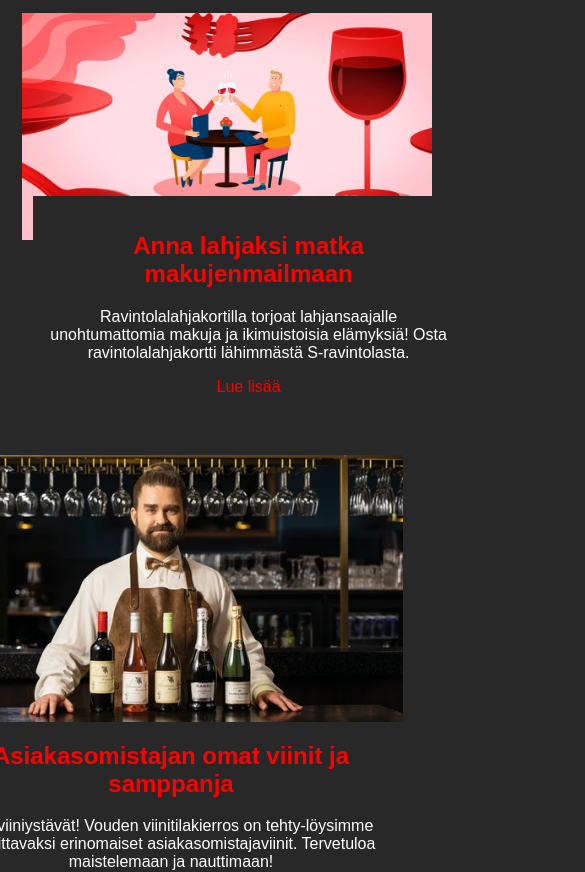
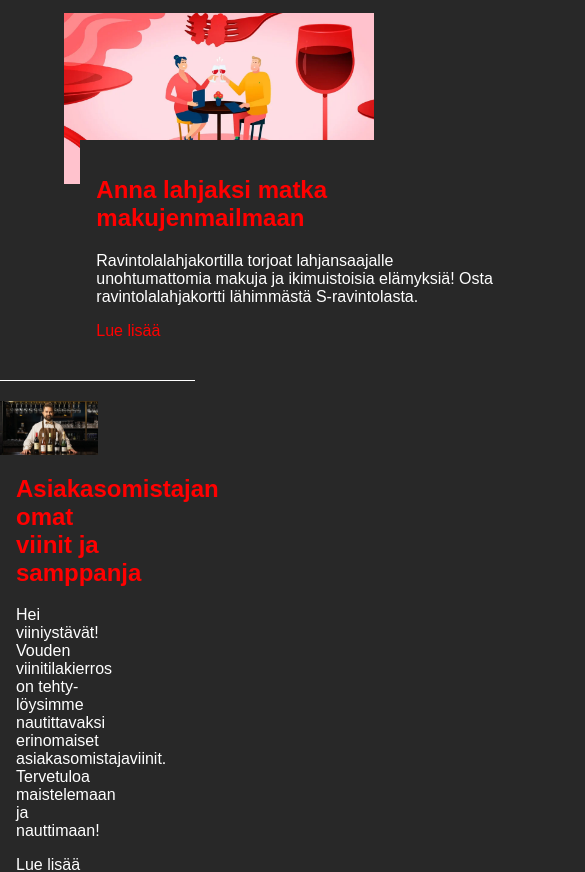
Before and after one commit to MarkusAP98/barplay02, a React (Create React App) app: page / in a window 390 px wide. Shown: the part 1870-2742 px from the top of the page, 585 px wide, since content can reach past the window. Built offline with nearby package versions, Linux system fonts and the light colour scheme.

Commit message:
add__section-2 width to 100%

```diff
--- a/src/components/Add/Add.css
+++ b/src/components/Add/Add.css
@@ -50,7 +50,7 @@
 /* ----- section 2 ----- */
 
 .add__section-2 {
-  width: 60rem;
+  width: 100%;
   margin-right: 4rem;
 }
 
@@ -91,11 +91,8 @@
 @media screen and (max-width: 1250px) {
   .add__section {
     flex-direction: column;
-    justify-content: center;
-    align-items: center;
-    text-align: center;
-    width: 100%;
-  }
+
+}
 
   .add__info img {
     width: 50%;
@@ -104,10 +101,8 @@
 
   .add__info {
     flex-direction: column;
-    border: transparent;
-    justify-content: center;
-    align-items: center;
-  }
+    width: 50%;
+}
 
 }
 @media screen and (max-width: 915px) {
```
